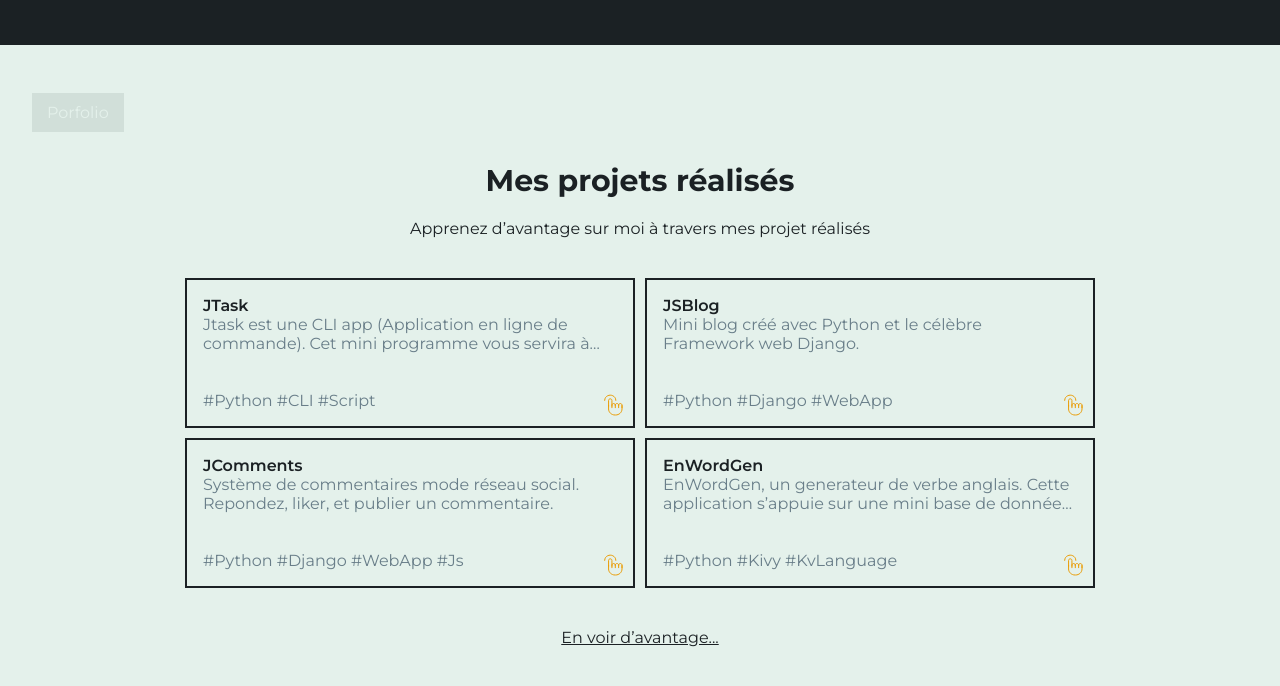
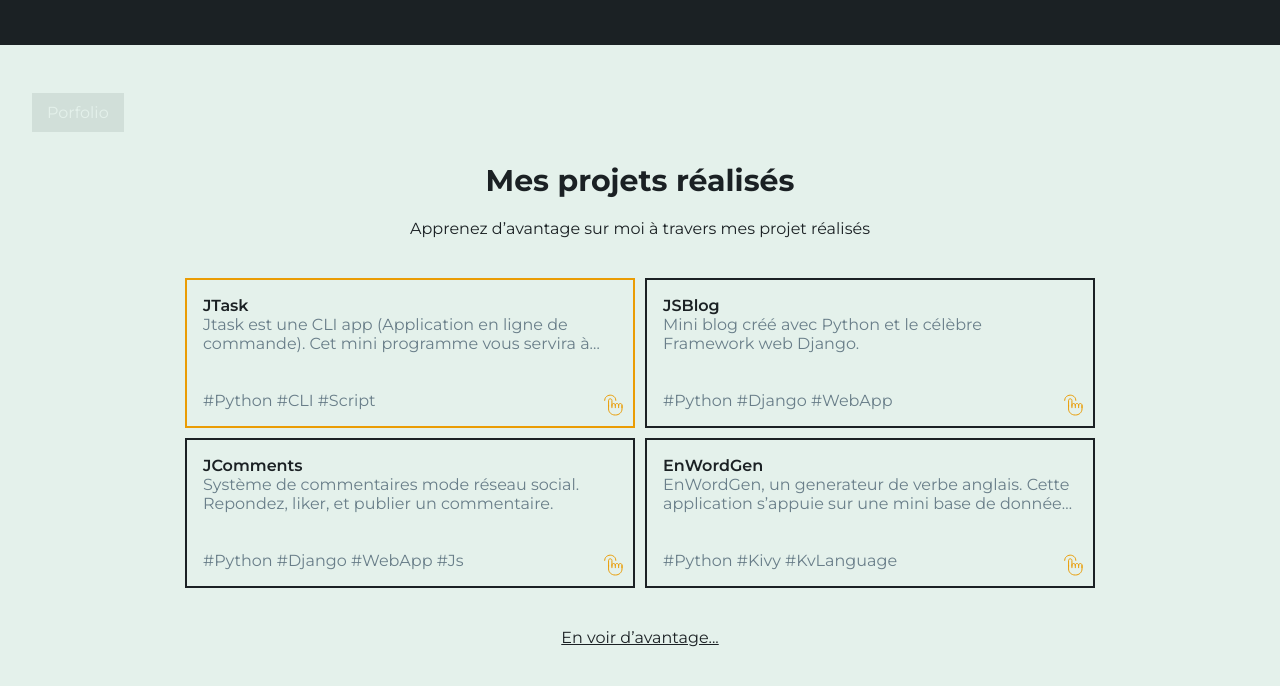
Before and after one commit to diabycode/AlmamyCode, a plain HTML site: page index.html in a window 1280 px wide. In both pictures the pointer is over the element 410 px from the left and 2706 px from the top of the page. Shown: the part 2354-3040 px from the top of the page. Drawn offline with Linux system fonts and the light colour scheme.

Commit message:
Projects items border color on hover

```diff
--- a/assets/css/portfolio.css
+++ b/assets/css/portfolio.css
@@ -14,12 +14,16 @@ section.portfolio .section-content{
     margin-top: 2.5rem;
     margin-bottom: 2.5rem;
 }
+.projects-list > div:hover {
+    border-color: #EA9C04;
+}
 .projects-list > div {
     border: 2px solid #1B2124;
     padding: 1rem;
     cursor: pointer;
     position: relative;
     max-width: 450px;
+    transition: border-color .15s ease;
 }
 .projects-list > div svg {
     position: absolute;
```
